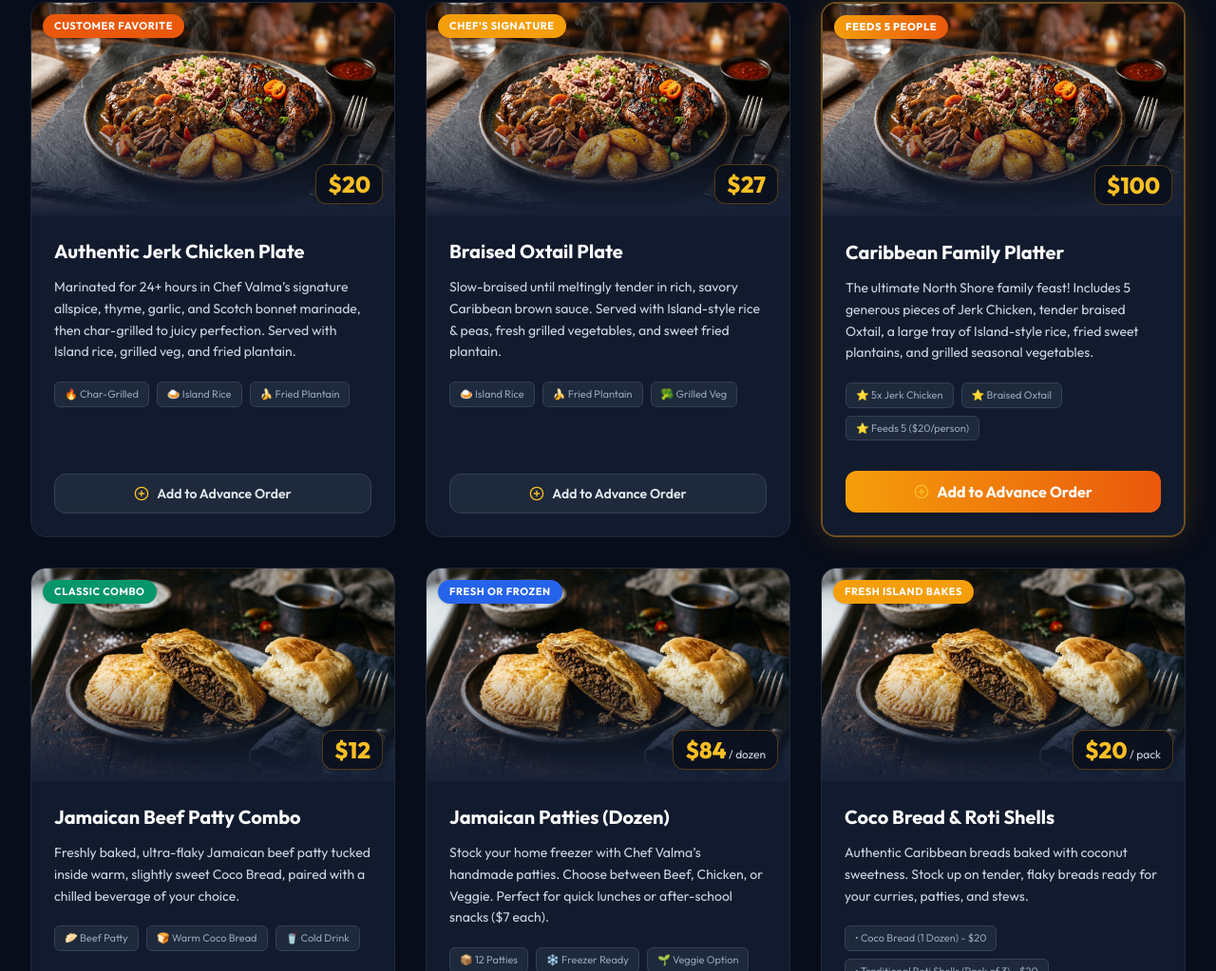
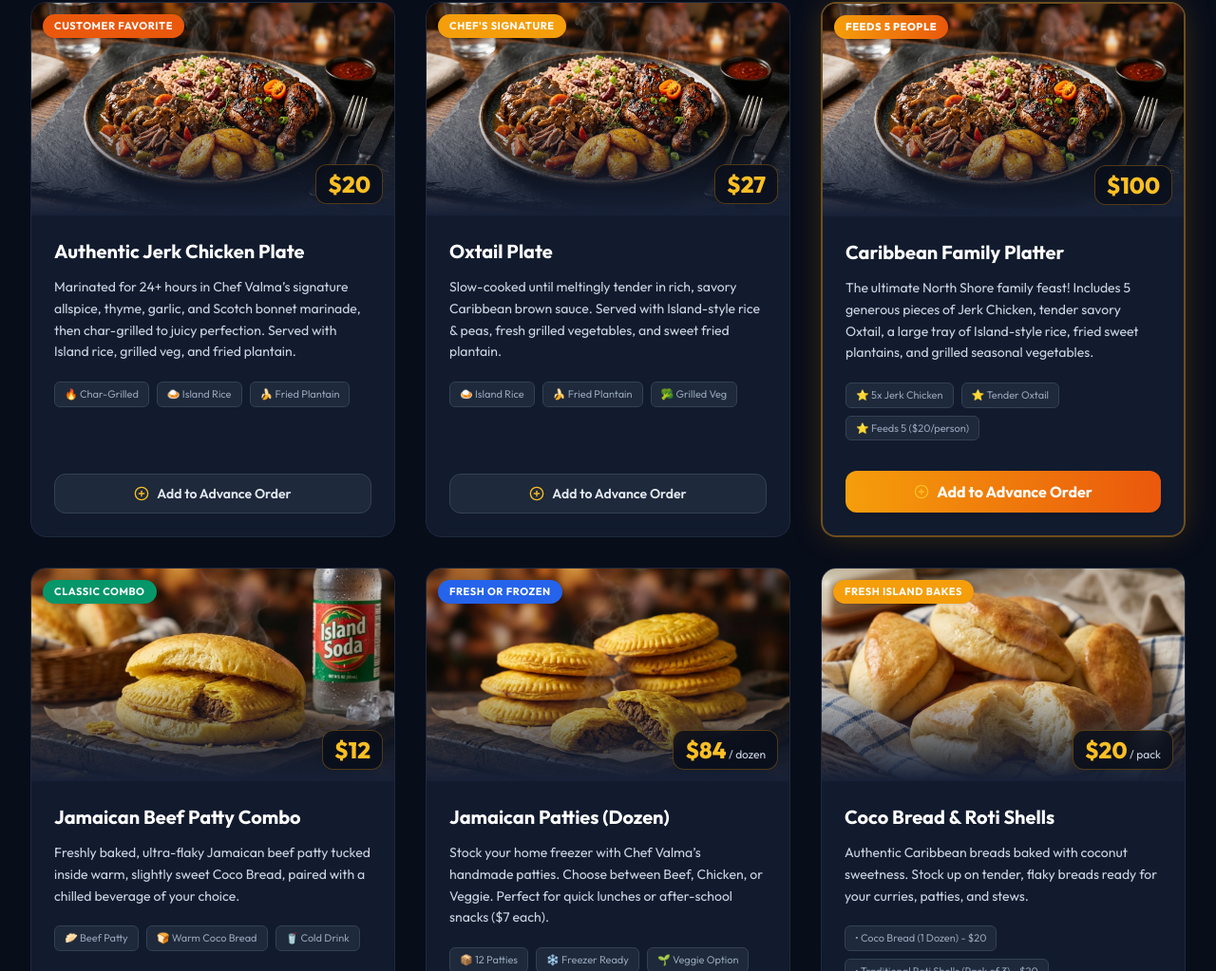
Before and after one commit to canadancing/cos, a plain HTML site: page index.html in a window 1280 px wide. Shown: the part 1374-2397 px from the top of the page at 95% size. Drawn offline with nearby package versions, Linux system fonts and the light colour scheme; a web font is replaced by a local one.

Commit message:
feat: update menu naming, remove halal reference, and add gourmet food photography

```diff
--- a/content/menu.json
+++ b/content/menu.json
@@ -22,11 +22,11 @@
       "badge": "Chef's Signature",
       "price": 27,
       "available": true,
-      "name": "Braised Oxtail Plate",
+      "name": "Oxtail Plate",
       "priceSuffix": "",
-      "id": "braised-oxtail-plate",
+      "id": "oxtail-plate",
       "image": "assets/images/hero-dish.jpg",
-      "description": "Slow-braised until meltingly tender in rich, savory Caribbean brown sauce. Served with Island-style rice & peas, fresh grilled vegetables, and sweet fried plantain.",
+      "description": "Slow-cooked until meltingly tender in rich, savory Caribbean brown sauce. Served with Island-style rice & peas, fresh grilled vegetables, and sweet fried plantain.",
       "category": "plates",
       "highlights": [
         "🍛 Island Rice",
@@ -43,11 +43,11 @@
       "priceSuffix": "",
       "id": "caribbean-family-platter",
       "image": "assets/images/hero-dish.jpg",
-      "description": "The ultimate North Shore family feast! Includes 5 generous pieces of Jerk Chicken, tender braised Oxtail, a large tray of Island-style rice, fried sweet plantains, and grilled seasonal vegetables.",
+      "description": "The ultimate North Shore family feast! Includes 5 generous pieces of Jerk Chicken, tender savory Oxtail, a large tray of Island-style rice, fried sweet plantains, and grilled seasonal vegetables.",
       "category": "plates",
       "highlights": [
         "⭐ 5x Jerk Chicken",
-        "⭐ Braised Oxtail",
+        "⭐ Tender Oxtail",
         "⭐ Feeds 5 ($20/person)"
       ]
     },
@@ -59,7 +59,7 @@
       "name": "Jamaican Beef Patty Combo",
       "priceSuffix": "",
       "id": "jamaican-beef-patty-combo",
-      "image": "assets/images/patties-bread.jpg",
+      "image": "assets/images/patty-combo.jpg",
       "description": "Freshly baked, ultra-flaky Jamaican beef patty tucked inside warm, slightly sweet Coco Bread, paired with a chilled beverage of your choice.",
       "category": "bites",
       "highlights": [
@@ -76,7 +76,7 @@
       "name": "Jamaican Patties (Dozen)",
       "priceSuffix": "/ dozen",
       "id": "jamaican-patties-dozen",
-      "image": "assets/images/patties-bread.jpg",
+      "image": "assets/images/patties.jpg",
       "description": "Stock your home freezer with Chef Valma’s handmade patties. Choose between Beef, Chicken, or Veggie. Perfect for quick lunches or after-school snacks ($7 each).",
       "category": "packs",
       "highlights": [
@@ -93,7 +93,7 @@
       "name": "Coco Bread & Roti Shells",
       "priceSuffix": "/ pack",
       "id": "coco-bread-roti-shells",
-      "image": "assets/images/patties-bread.jpg",
+      "image": "assets/images/coco-bread.jpg",
       "description": "Authentic Caribbean breads baked with coconut sweetness. Stock up on tender, flaky breads ready for your curries, patties, and stews.",
       "category": "packs",
       "highlights": [
--- a/index.html
+++ b/index.html
@@ -324,7 +324,7 @@
           <div class="pt-4 flex flex-wrap items-center justify-center lg:justify-start gap-6 text-xs text-slate-400">
             <div class="flex items-center gap-2">
               <i data-lucide="check-circle-2" class="w-4 h-4 text-emerald-400"></i>
-              <span>100% Halal Ingredients</span>
+              <span>Authentic Island Recipes</span>
             </div>
             <div class="flex items-center gap-2">
               <i data-lucide="check-circle-2" class="w-4 h-4 text-emerald-400"></i>
@@ -366,12 +366,12 @@
                 <div class="flex items-center justify-between">
                   <div>
                     <h2 class="text-sm sm:text-base font-bold text-white flex items-center gap-1.5">
-                      Braised Oxtail & Jerk Chicken Plate
+                      Oxtail & Jerk Chicken Plate
                     </h2>
                     <p class="text-xs text-slate-300">Served with Island Rice, Grilled Veg & Plantain</p>
                   </div>
                   <div class="text-right">
-                    <span class="text-lg font-extrabold text-amber-400">$25</span>
+                    <span class="text-lg font-extrabold text-amber-400">$27</span>
                     <span class="block text-[10px] text-slate-400 uppercase">Per Plate</span>
                   </div>
                 </div>
@@ -494,24 +494,24 @@
         <div class="menu-item-card group glass-card rounded-2xl overflow-hidden border border-slate-800 hover:border-amber-500/50 transition-all duration-300 flex flex-col justify-between" data-category="plates">
           <div>
             <div class="relative h-52 sm:h-56 overflow-hidden bg-slate-900">
-              <img src="assets/images/hero-dish.jpg" alt="Braised Caribbean Oxtail" class="w-full h-full object-cover group-hover:scale-105 transition duration-500">
+              <img src="assets/images/hero-dish.jpg" alt="Authentic Caribbean Oxtail" class="w-full h-full object-cover group-hover:scale-105 transition duration-500">
               <div class="absolute inset-0 bg-gradient-to-t from-brand-card via-transparent to-transparent"></div>
               <span class="absolute top-3 left-3 bg-amber-500 text-white text-[11px] font-bold px-3 py-1 rounded-full uppercase tracking-wider shadow">
                 Chef's Signature
               </span>
               <span class="absolute bottom-3 right-3 text-2xl font-extrabold text-amber-400 bg-brand-dark/80 backdrop-blur px-3 py-1 rounded-xl border border-amber-500/30">
-                $25
+                $27
               </span>
             </div>
 
             <div class="p-6 space-y-3">
               <div class="flex items-start justify-between">
                 <h3 class="text-xl font-bold text-white group-hover:text-amber-400 transition">
-                  Braised Oxtail Plate
+                  Oxtail Plate
                 </h3>
               </div>
               <p class="text-slate-300 text-sm leading-relaxed">
-                Slow-braised until meltingly tender in rich, savory Caribbean brown sauce. Served with Island-style rice & peas, fresh grilled vegetables, and sweet fried plantain.
+                Slow-cooked until meltingly tender in rich, savory Caribbean brown sauce. Served with Island-style rice & peas, fresh grilled vegetables, and sweet fried plantain.
               </p>
               <div class="flex flex-wrap gap-2 pt-2 text-[11px] text-slate-400">
                 <span class="bg-slate-800 px-2.5 py-1 rounded-md border border-slate-700">🍛 Island Rice</span>
@@ -522,7 +522,7 @@
           </div>
 
           <div class="px-6 pb-6 pt-2">
-            <button onclick="addToOrderQuick('Braised Oxtail Plate', 25)" class="w-full py-2.5 px-4 rounded-xl bg-slate-800 hover:bg-amber-500 hover:text-white text-slate-200 text-sm font-semibold border border-slate-700 transition flex items-center justify-center gap-2">
+            <button onclick="addToOrderQuick('Oxtail Plate', 27)" class="w-full py-2.5 px-4 rounded-xl bg-slate-800 hover:bg-amber-500 hover:text-white text-slate-200 text-sm font-semibold border border-slate-700 transition flex items-center justify-center gap-2">
               <i data-lucide="plus-circle" class="w-4 h-4 text-amber-400"></i>
               <span>Add to Advance Order</span>
             </button>
@@ -589,11 +589,11 @@
                 </h3>
               </div>
               <p class="text-slate-300 text-sm leading-relaxed">
-                The ultimate North Shore family feast! Includes 5 generous pieces of Jerk Chicken, tender braised Oxtail, a large tray of Island-style rice, fried sweet plantains, and grilled seasonal vegetables.
+                The ultimate North Shore family feast! Includes 5 generous pieces of Jerk Chicken, tender savory Oxtail, a large tray of Island-style rice, fried sweet plantains, and grilled seasonal vegetables.
               </p>
               <div class="flex flex-wrap gap-2 pt-2 text-[11px] text-amber-300">
                 <span class="bg-amber-950/60 border border-amber-600/40 px-2.5 py-1 rounded-md">⭐ 5x Jerk Chicken</span>
-                <span class="bg-amber-950/60 border border-amber-600/40 px-2.5 py-1 rounded-md">⭐ Braised Oxtail</span>
+                <span class="bg-amber-950/60 border border-amber-600/40 px-2.5 py-1 rounded-md">⭐ Tender Oxtail</span>
                 <span class="bg-amber-950/60 border border-amber-600/40 px-2.5 py-1 rounded-md">⭐ Feeds 5 ($20/person)</span>
               </div>
             </div>
@@ -611,7 +611,7 @@
         <div class="menu-item-card group glass-card rounded-2xl overflow-hidden border border-slate-800 hover:border-amber-500/50 transition-all duration-300 flex flex-col justify-between" data-category="bites">
           <div>
             <div class="relative h-52 sm:h-56 overflow-hidden bg-slate-900">
-              <img src="assets/images/patties-bread.jpg" alt="Jamaican Beef Patty Combo with Warm Coco Bread" class="w-full h-full object-cover group-hover:scale-105 transition duration-500">
+              <img src="assets/images/patty-combo.jpg" alt="Jamaican Beef Patty Combo with Warm Coco Bread" class="w-full h-full object-cover group-hover:scale-105 transition duration-500">
               <div class="absolute inset-0 bg-gradient-to-t from-brand-card via-transparent to-transparent"></div>
               <span class="absolute top-3 left-3 bg-emerald-600 text-white text-[11px] font-bold px-3 py-1 rounded-full uppercase tracking-wider shadow">
                 Classic Combo
@@ -650,7 +650,7 @@
         <div class="menu-item-card group glass-card rounded-2xl overflow-hidden border border-slate-800 hover:border-amber-500/50 transition-all duration-300 flex flex-col justify-between" data-category="packs">
           <div>
             <div class="relative h-52 sm:h-56 overflow-hidden bg-slate-900">
-              <img src="assets/images/patties-bread.jpg" alt="Jamaican Patties by the Dozen" class="w-full h-full object-cover group-hover:scale-105 transition duration-500">
+              <img src="assets/images/patties.jpg" alt="Jamaican Patties by the Dozen" class="w-full h-full object-cover group-hover:scale-105 transition duration-500">
               <div class="absolute inset-0 bg-gradient-to-t from-brand-card via-transparent to-transparent"></div>
               <span class="absolute top-3 left-3 bg-blue-600 text-white text-[11px] font-bold px-3 py-1 rounded-full uppercase tracking-wider shadow">
                 Fresh or Frozen
@@ -689,7 +689,7 @@
         <div class="menu-item-card group glass-card rounded-2xl overflow-hidden border border-slate-800 hover:border-amber-500/50 transition-all duration-300 flex flex-col justify-between" data-category="packs">
           <div>
             <div class="relative h-52 sm:h-56 overflow-hidden bg-slate-900">
-              <img src="assets/images/patties-bread.jpg" alt="Coco Bread and Roti Shells" class="w-full h-full object-cover group-hover:scale-105 transition duration-500 object-right">
+              <img src="assets/images/coco-bread.jpg" alt="Coco Bread and Roti Shells" class="w-full h-full object-cover group-hover:scale-105 transition duration-500 object-right">
               <div class="absolute inset-0 bg-gradient-to-t from-brand-card via-transparent to-transparent"></div>
               <span class="absolute top-3 left-3 bg-amber-600 text-white text-[11px] font-bold px-3 py-1 rounded-full uppercase tracking-wider shadow">
                 Fresh Island Bakes
@@ -1245,10 +1245,10 @@
 
             <label class="flex items-center justify-between p-2 rounded-lg hover:bg-slate-800 cursor-pointer">
               <span class="flex items-center gap-2 text-slate-200">
-                <input type="checkbox" class="order-dish-cb text-amber-500 rounded" value="Braised Oxtail Plate ($25)" data-price="25">
-                <span>Braised Oxtail Plate</span>
-              </span>
-              <span class="text-amber-400 font-bold">$25</span>
+                <input type="checkbox" class="order-dish-cb text-amber-500 rounded" value="Oxtail Plate ($27)" data-price="27">
+                <span>Oxtail Plate</span>
+              </span>
+              <span class="text-amber-400 font-bold">$27</span>
             </label>
 
             <label class="flex items-center justify-between p-2 rounded-lg hover:bg-slate-800 cursor-pointer">
```
Also changed, not shown: assets/images/coco-bread.jpg (added), assets/images/patties.jpg (added), assets/images/patty-combo.jpg (added), 1 other file.
